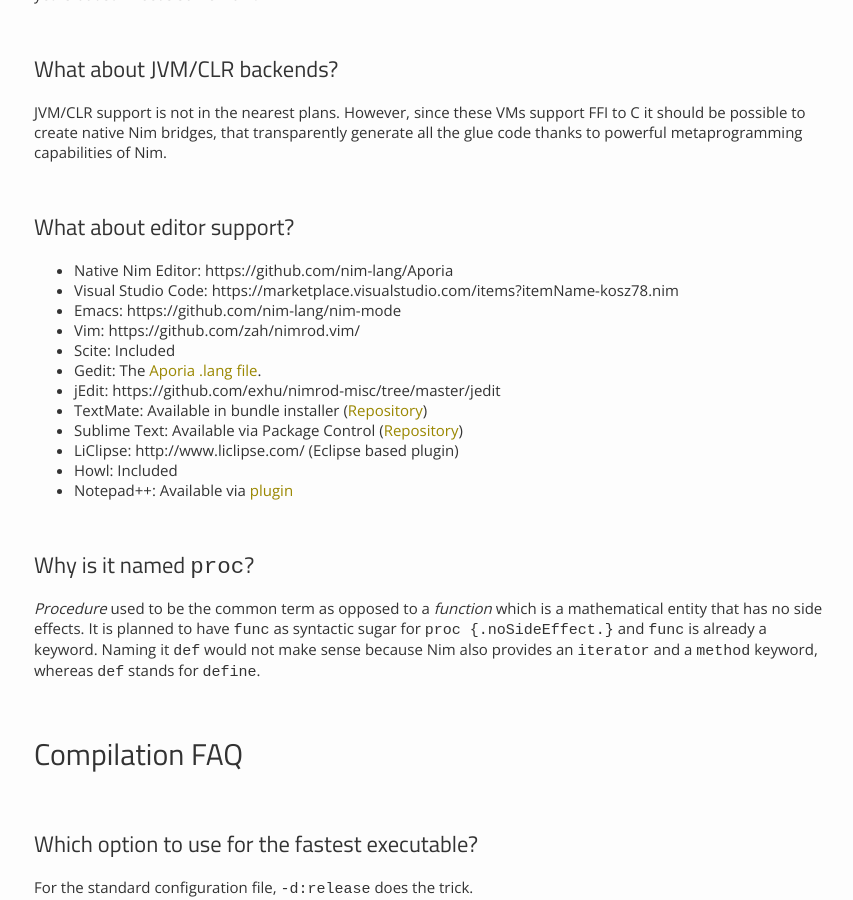
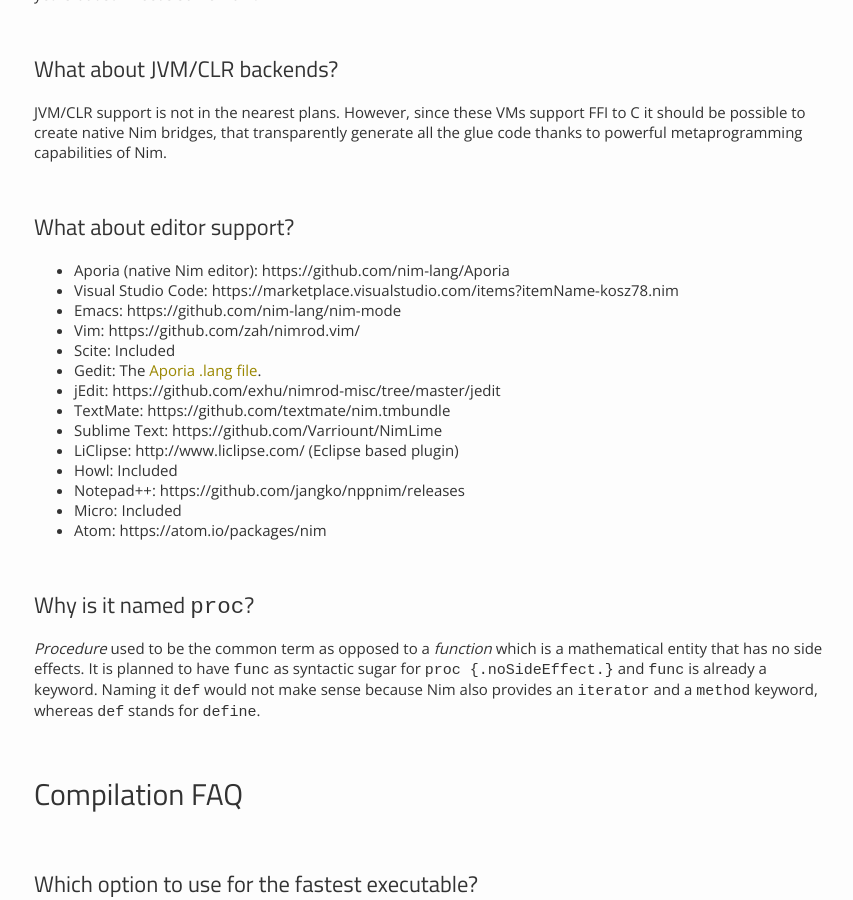
Before and after one commit to nim-lang/website, a Jekyll site: the page built from jekyll/faq.md, in a window 1280 px wide and 900 px high, scrolled down 1163 px. Shown: the whole window, without its empty margins (206-1059 px from the left). Built offline with Jekyll 4.4.1, drawn with Linux system fonts in a browser that asks for light colours.

Commit message:
Add Nim support for Atom and Micro to the FAQ
Also attempted to be slightly more consistent with the link format.

```diff
--- a/jekyll/faq.md
+++ b/jekyll/faq.md
@@ -61,18 +61,20 @@ glue code thanks to powerful metaprogramming capabilities of Nim.
 ## What about editor support?
 
 
-- Native Nim Editor: https://github.com/nim-lang/Aporia
+- Aporia (native Nim editor): https://github.com/nim-lang/Aporia
 - Visual Studio Code: https://marketplace.visualstudio.com/items?itemName-kosz78.nim
 - Emacs: https://github.com/nim-lang/nim-mode
 - Vim: https://github.com/zah/nimrod.vim/
 - Scite: Included
 - Gedit: The [Aporia .lang file](https://github.com/nim-lang/Aporia/blob/master/share/gtksourceview-2.0/language-specs/nim.lang).
 - jEdit: https://github.com/exhu/nimrod-misc/tree/master/jedit
-- TextMate: Available in bundle installer ([Repository](https://github.com/textmate/nim.tmbundle))
-- Sublime Text: Available via Package Control ([Repository](https://github.com/Varriount/NimLime))
+- TextMate: https://github.com/textmate/nim.tmbundle
+- Sublime Text: https://github.com/Varriount/NimLime
 - LiClipse: http://www.liclipse.com/ (Eclipse based plugin)
 - Howl: Included
-- Notepad++: Available via [plugin](https://github.com/jangko/nppnim/releases)
+- Notepad++: https://github.com/jangko/nppnim/releases
+- Micro: Included
+- Atom: https://atom.io/packages/nim
 
 
 ## Why is it named ``proc``?
```
